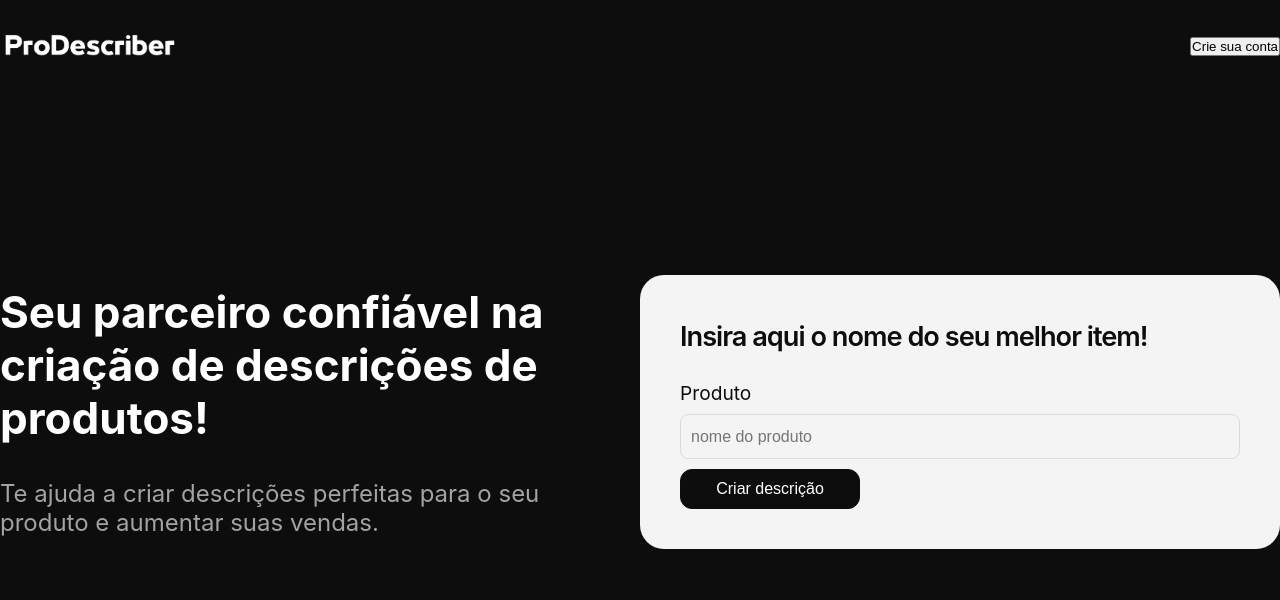
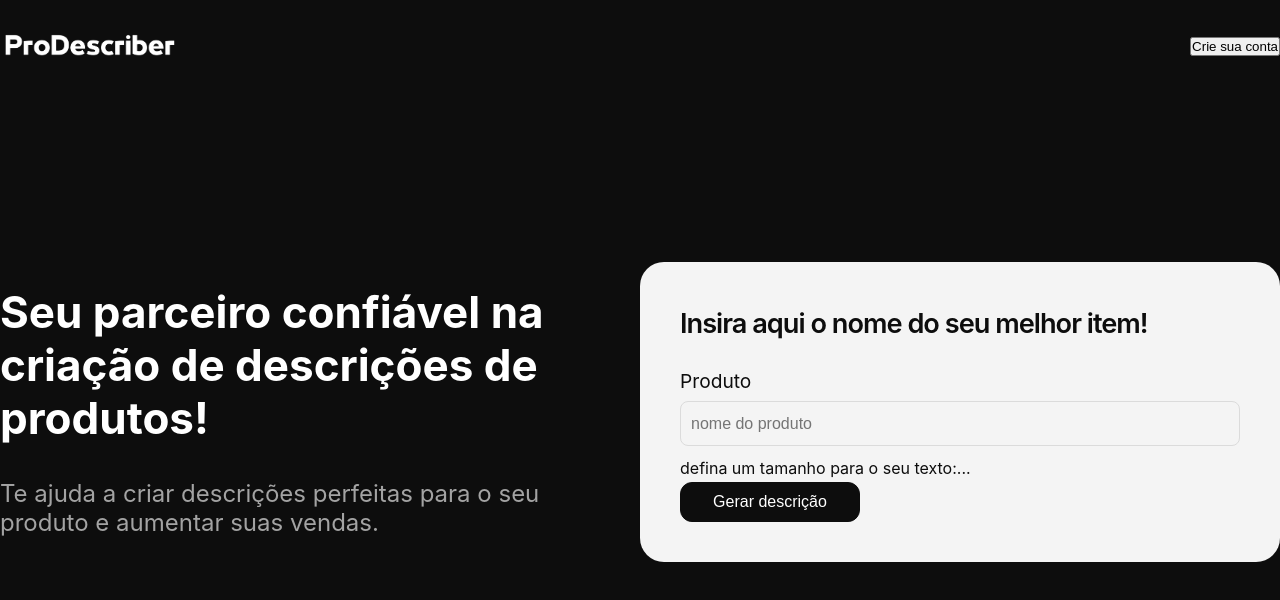
Before and after one commit to Paulo-DevTallos/criador-de-descricao-front-vue, a Vue app: page / in a window 1280 px wide. Shown: the top 600 px of the page. Built offline with nearby package versions, Linux system fonts and the light colour scheme; no server answers; what vue3-lottie would draw is missing.

Commit message:
feat: prepair new implementations

```diff
--- a/src/components/FormDescription.vue
+++ b/src/components/FormDescription.vue
@@ -4,7 +4,8 @@
     <div class="description-generate">
       <label>Produto</label>
       <input type="text" v-model="value.description" placeholder="nome do produto">
-      <button type="submit">Criar descrição</button>
+      <p>defina um tamanho para o seu texto:...</p>
+      <button type="submit">Gerar descrição</button>
     </div>
   </form>
 </template>
```
